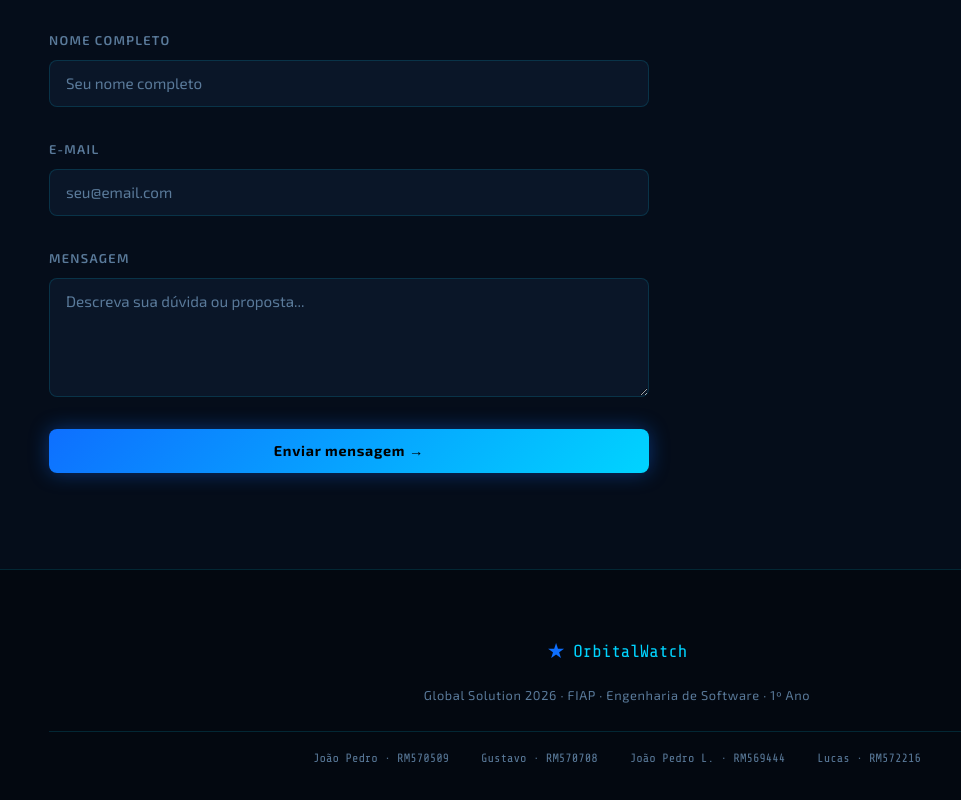
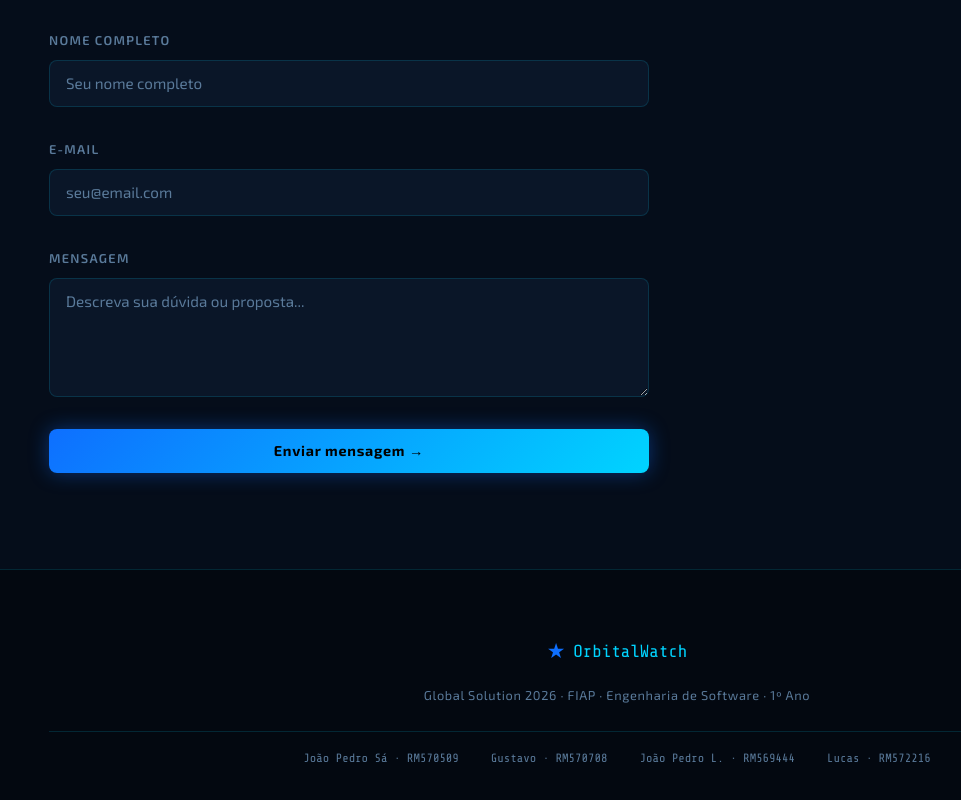
Before and after one commit to OrbitalWatch-GS/GS-OrbitalWatch, a plain HTML site: page index.html in a window 1280 px wide. Shown: the part 7622-8422 px from the top of the page, without its empty margins (23-984 px from the left). Drawn offline with nearby package versions, Linux system fonts and the light colour scheme.

Commit message:
Cria arquivos de equipe e link, e remove comentarios do codigo

```diff
--- a/index.html
+++ b/index.html
@@ -402,7 +402,7 @@
             </div>
             <p class="footer-desc">Global Solution 2026 · FIAP · Engenharia de Software · 1º Ano</p>
             <div class="footer-team">
-                <span>João Pedro · RM570509</span>
+                <span>João Pedro Sá · RM570509</span>
                 <span>Gustavo · RM570708</span>
                 <span>João Pedro L. · RM569444</span>
                 <span>Lucas · RM572216</span>
--- a/js/script.js
+++ b/js/script.js
@@ -1,7 +1,7 @@
 // ============================================================
 //   OrbitalWatch – Interatividade JavaScript
 //   Global Solution 2026 | FIAP | Engenharia de Software
-//   Disciplina: Web Development – Prof. Israel Marques
+//   Disciplina: Web Development
 // ============================================================
 
 // ── 1. THEME SWITCHER ────────────────────────────────────────
```
Also changed, not shown: equipe.txt (added), integrantes.txt, link_github.txt (added), 1 other file.
